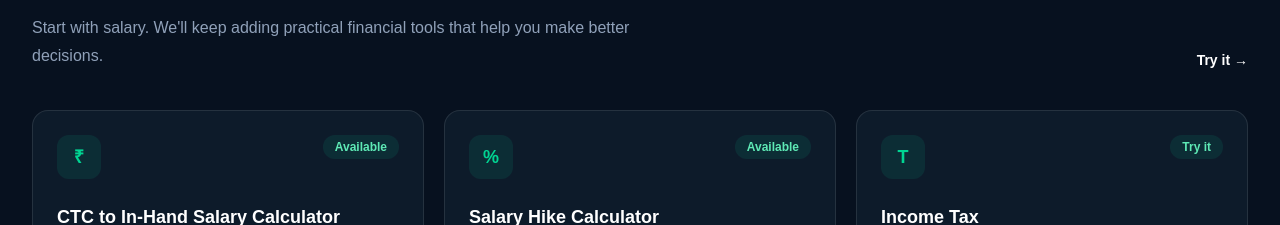
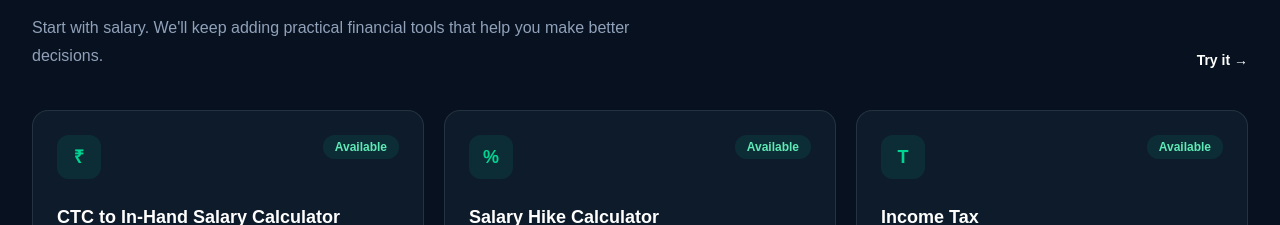
Before and after one commit to Raghawendrasinha/moneyva, a Next.js app: page / in a window 1280 px wide. Shown: the part 1164-1389 px from the top of the page. Built offline with nearby package versions, Linux system fonts and the light colour scheme; no server answers; the database is empty.

Commit message:
fix: show available badge for income tax calculator

```diff
--- a/app/page.tsx
+++ b/app/page.tsx
@@ -740,7 +740,7 @@ export default function Home() {
             description={t.incomeTaxDescription}
             href="/income-tax-calculator"
             available
-            availableText={t.tryIt}
+            availableText={t.available}
             tryText={t.tryIt}
           />
 
```
